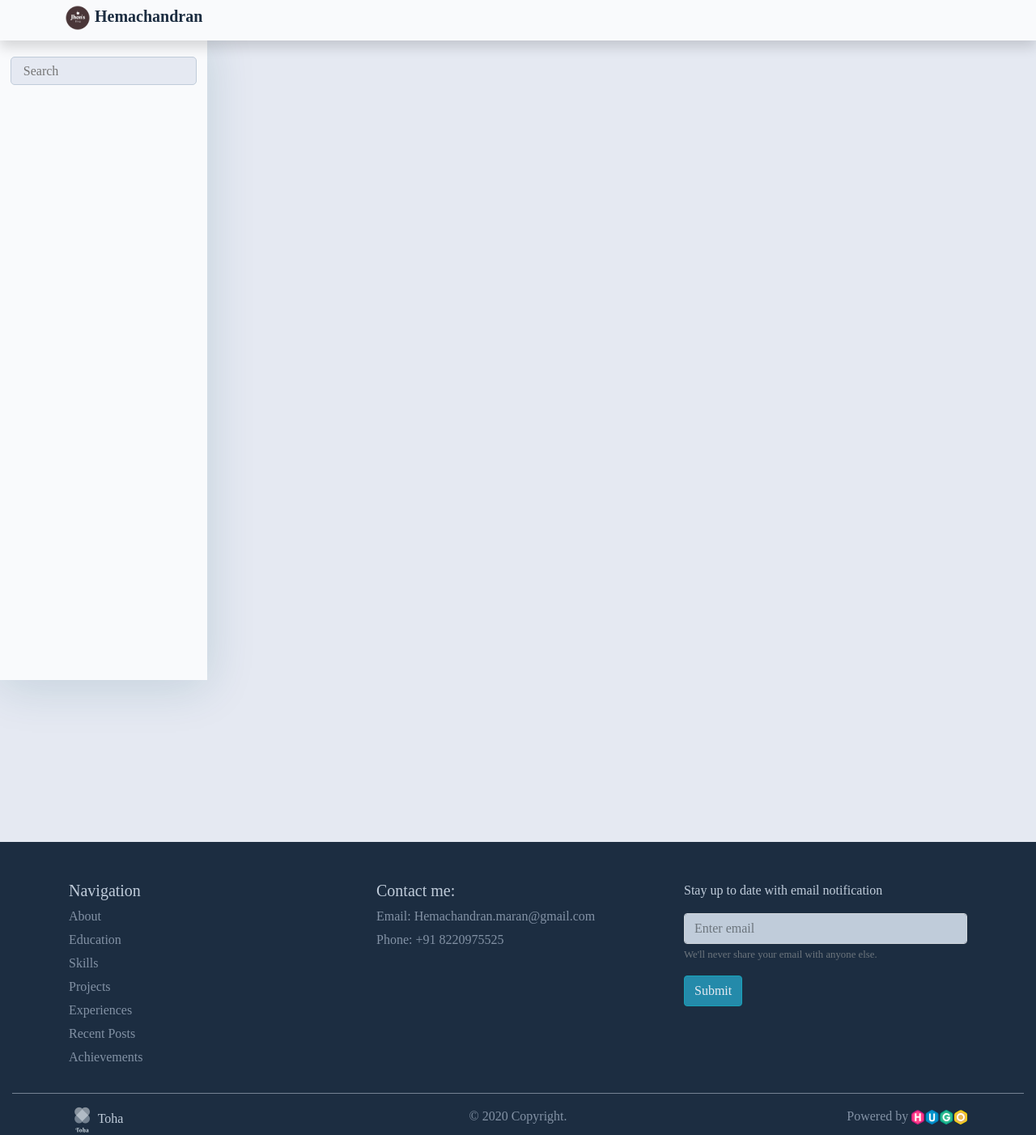
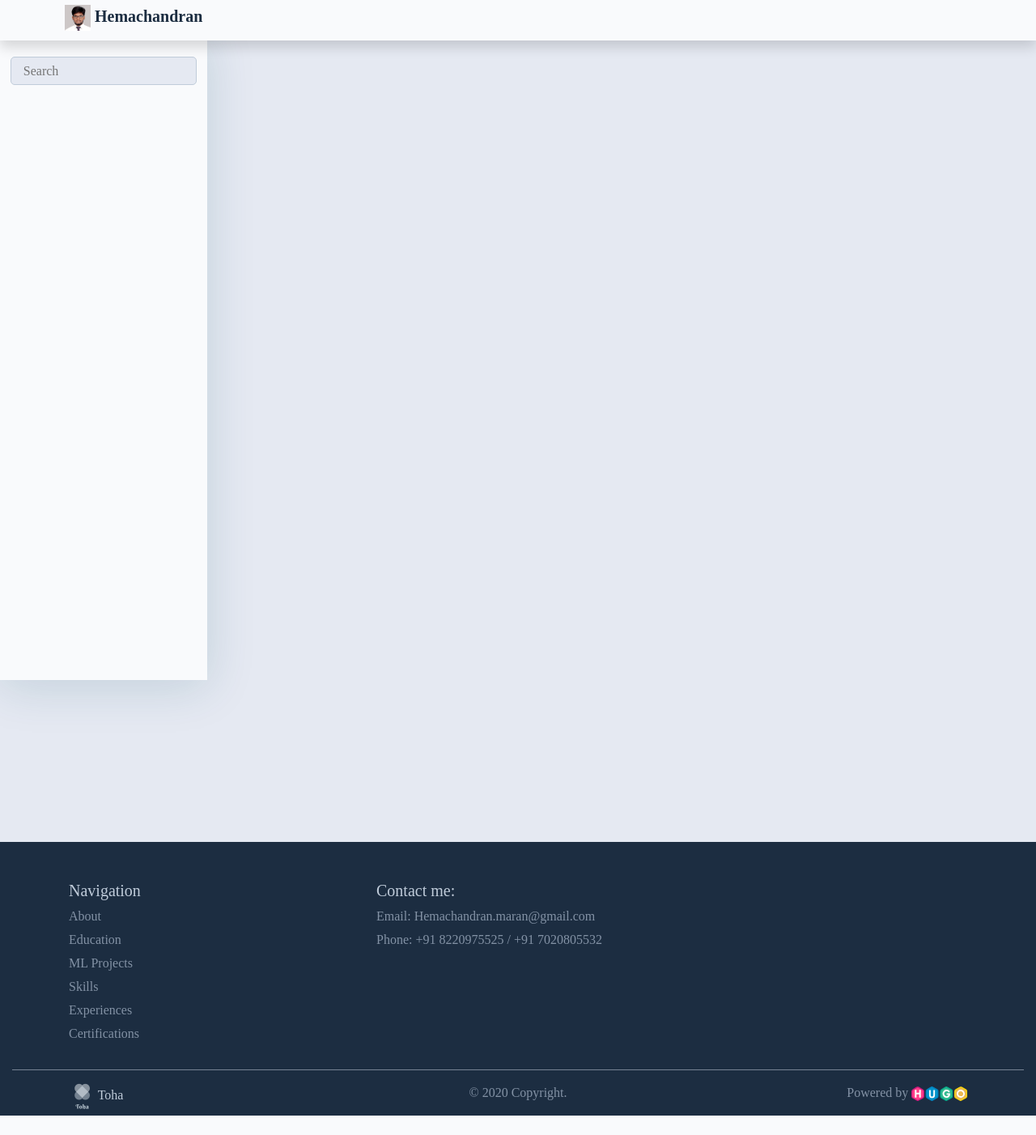
Before and after one commit to NHemachandran/Hemachandran_Portfolio, a plain HTML site: page tags/index.html in a window 1280 px wide. Shown: the whole page at 81% size. After the commit the page ends 1378 px from the top, so only its background shows below. Drawn offline with Linux system fonts and the light colour scheme; a web font is replaced by a local one.

Commit message:
Add files via upload

```diff
--- a/tags/index.html
+++ b/tags/index.html
@@ -32,7 +32,7 @@
 <link rel="stylesheet" href="https://cdnjs.cloudflare.com/ajax/libs/font-awesome/5.11.2/css/all.min.css" />
 
 
-<link rel="icon" type="image/png" href="https://nhemachandran.github.io/Hemachandran_Portfolio/images/site/favicon_hub02d7508a1c89b2b7812eab204efeb9a_4223_42x0_resize_box_2.png" />
+<link rel="icon" type="image/png" href="https://nhemachandran.github.io/Hemachandran_Portfolio/images/site/Mypic_hu4368c9e99859f0f8a431206375de8b9d_563776_42x0_resize_box_2.png" />
 
 
 <link rel="stylesheet" href="https://nhemachandran.github.io/Hemachandran_Portfolio/assets/css/style.css"/>
@@ -95,7 +95,7 @@ if (!doNotTrack) {
       <span class="navbar-toggler-icon"></span>
     </button>
     <a class="navbar-brand" href="https://nhemachandran.github.io/Hemachandran_Portfolio/">
-      <img src="https://nhemachandran.github.io/Hemachandran_Portfolio/images/site/main-logo_hu9ad2f25a877e6fef77c7a3dbef5094ad_6881_42x0_resize_box_2.png">Hemachandran</a>
+      <img src="https://nhemachandran.github.io/Hemachandran_Portfolio/images/site/Mypic_hu4368c9e99859f0f8a431206375de8b9d_563776_42x0_resize_box_2.png">Hemachandran</a>
     <button class="navbar-toggler navbar-light" id="toc-toggler" type="button" onclick="toggleTOC()">
       <span class="navbar-toggler-icon"></span>
     </button>
@@ -107,8 +107,8 @@ if (!doNotTrack) {
     </div>
   </div>
 
-  <img src="https://nhemachandran.github.io/Hemachandran_Portfolio/images/site/main-logo_hu9ad2f25a877e6fef77c7a3dbef5094ad_6881_42x0_resize_box_2.png" class="d-none" id="main-logo">
-  <img src="https://nhemachandran.github.io/Hemachandran_Portfolio/images/site/inverted-logo_hub02d7508a1c89b2b7812eab204efeb9a_4223_42x0_resize_box_2.png" class="d-none" id="inverted-logo">
+  <img src="https://nhemachandran.github.io/Hemachandran_Portfolio/images/site/Mypic_hu4368c9e99859f0f8a431206375de8b9d_563776_42x0_resize_box_2.png" class="d-none" id="main-logo">
+  <img src="https://nhemachandran.github.io/Hemachandran_Portfolio/images/site/Mypic_hu4368c9e99859f0f8a431206375de8b9d_563776_42x0_resize_box_2.png" class="d-none" id="inverted-logo">
 </nav>
 
 
@@ -221,7 +221,7 @@ if (!doNotTrack) {
 
 
               <li class="nav-item">
-                <a class="smooth-scroll" href="#skills">Skills</a>
+                <a class="smooth-scroll" href="#projects">ML Projects</a>
               </li>
 
 
@@ -230,7 +230,7 @@ if (!doNotTrack) {
 
 
               <li class="nav-item">
-                <a class="smooth-scroll" href="#projects">Projects</a>
+                <a class="smooth-scroll" href="#skills">Skills</a>
               </li>
 
 
@@ -247,17 +247,9 @@ if (!doNotTrack) {
 
 
 
-              <li class="nav-item">
-                <a class="smooth-scroll" href="#recent-posts">Recent Posts</a>
-              </li>
-
-
-
-
-
 
               <li class="nav-item">
-                <a class="smooth-scroll" href="#achievements">Achievements</a>
+                <a class="smooth-scroll" href="#achievements">Certifications</a>
               </li>
 
         </ul>
@@ -271,31 +263,11 @@ if (!doNotTrack) {
 
           <li><span>Email: </span> <span>Hemachandran.maran@gmail.com</span></li>
 
-          <li><span>Phone: </span> <span>&#43;91 8220975525</span></li>
+          <li><span>Phone: </span> <span>&#43;91 8220975525 / &#43;91 7020805532</span></li>
 
         </ul>
       </div>
 
-
-      <div class="col-md-4 col-sm-12">
-
-        <p>Stay up to date with email notification</p>
-        <form>
-          <div class="form-group">
-            <input
-              type="email"
-              class="form-control"
-              id="exampleInputEmail1"
-              aria-describedby="emailHelp"
-              placeholder="Enter email"
-            />
-            <small id="emailHelp" class="form-text text-muted"
-              >We&#39;ll never share your email with anyone else.</small
-            >
-          </div>
-          <button type="submit" class="btn btn-info">Submit</button>
-        </form>
-      </div>
 
     </div>
   </div>
```
